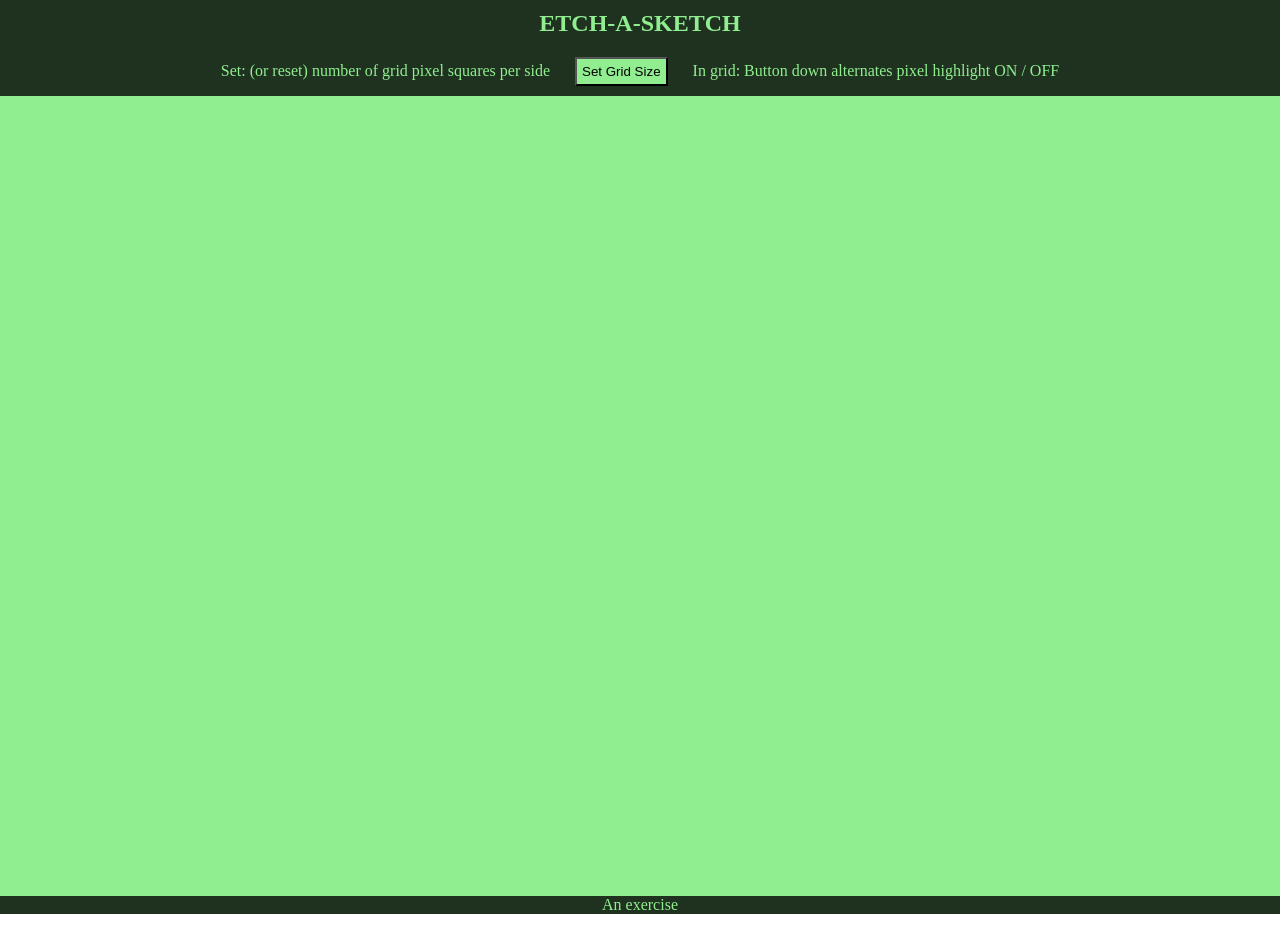
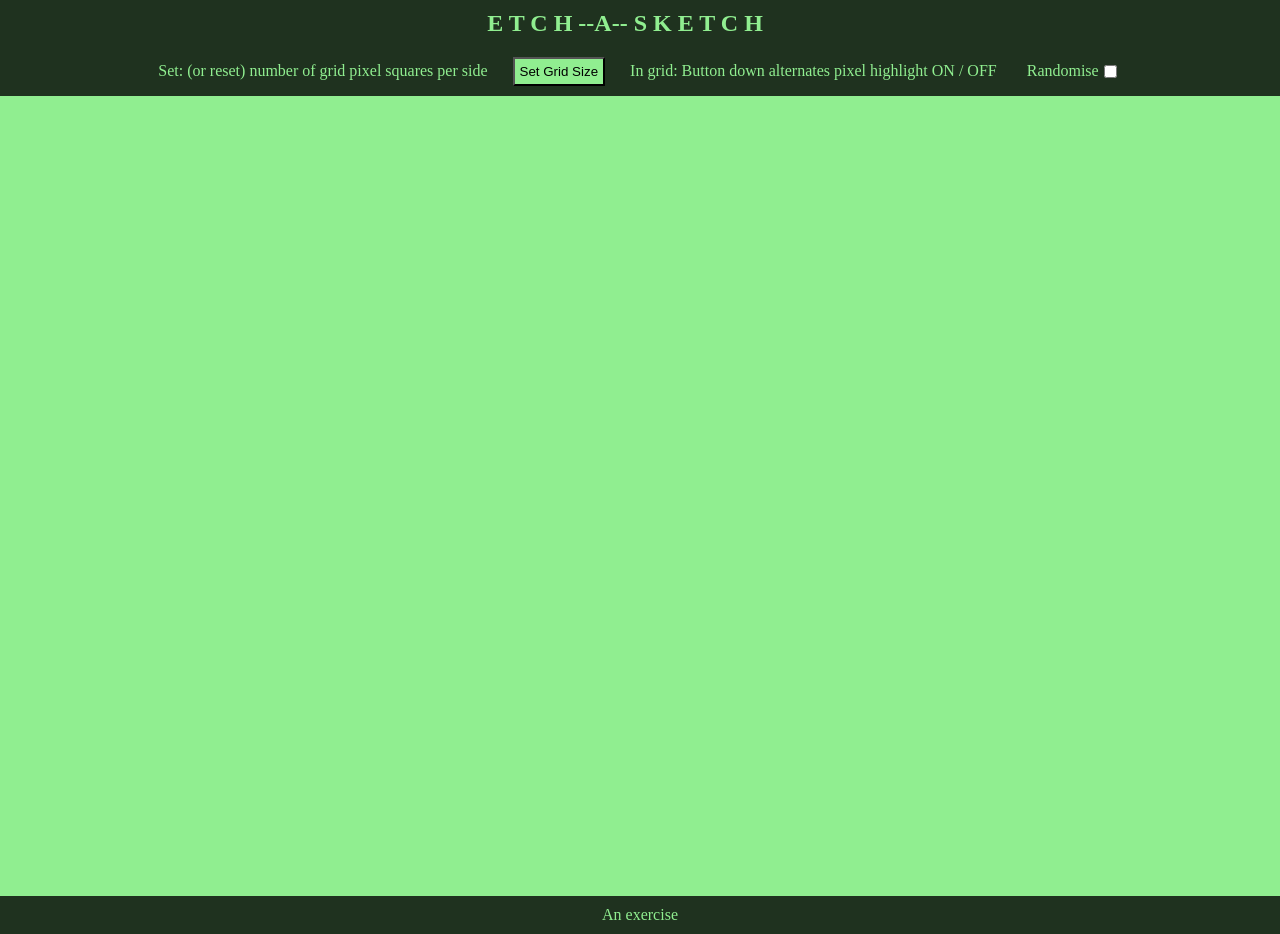
Before and after one commit to Stream5937/Etch-a-Sketch, a plain HTML site: page etch-a-sketch.html in a window 1280 px wide. Drawn offline with Linux system fonts and the light colour scheme.

Commit message:
add randomisation

```diff
--- a/etch-a-sketch.html
+++ b/etch-a-sketch.html
@@ -9,11 +9,17 @@
 </head>
 <body>
     <div class="header">
-        <h2 class="heading">ETCH-A-SKETCH</h2>
+        <h2 class="heading">E T C H --A-- S K E T C H</h2>
         <div class="btnContainer">
             <div class="btnNote">Set: (or reset) number of grid pixel squares per side</div>
             <button class="setGridSize" onclick="gridSetUp()" >Set Grid Size</button>
             <div class="btnNote">In grid: Button down alternates pixel highlight ON / OFF</div>
+            <div class="randNote">
+                <span class="flex-control-rand">
+                <input type="checkbox" id="random" name="random">
+                <label id="randLabel" for="random">Randomise</label>
+                </span>
+            </div>
         </div>
     </div>
     <div class="container" id="grid">
--- a/etch-a-sketch.js
+++ b/etch-a-sketch.js
@@ -3,6 +3,8 @@ const sketch = document.querySelector('.sketch');
 let rowContainer;
 let selectedCell;
 let enableHighlight = false;
+//let randCheck = document.querySelector("input[type=checkbox]");
+let randCheck = document.getElementById("random");
 
 
 let heading = document.querySelector('.heading');
@@ -19,6 +21,7 @@ sketch.onmousedown = () =>{
 
 sketch.onmouseover = (event) => {
   let e = event.target.closest('div'); // (1)
+
   if (!e) return;
   if (e.tagName != 'DIV') return;
   if(enableHighlight){
@@ -28,13 +31,24 @@ sketch.onmouseover = (event) => {
 
 sketch.on
 function highlight(cell) {
+
+  selectedCell = cell;
+
   /*
   if (selectedCell) { // remove the existing highlight if any
     selectedCell.classList.remove('highlight');
   }
   */
-  selectedCell = cell;
-  selectedCell.classList.add('highlight'); // highlight the new cell
+  if(randCheck.checked){
+    selectedCell.classList.add('nohighlight'); // remove highlight from the new cell
+    //console.log(selectedCell.style.backgroundColor);
+    //selectedCell.style.backgroundColor="blue";    //works
+    //console.log(selectedCell.style.backgroundColor);
+    selectedCell.style.backgroundColor= getRndColString();
+  }
+  else{
+    selectedCell.classList.add('highlight'); // highlight the new cell
+  }
 }
 
 
@@ -74,3 +88,9 @@ function resetSketch(){
     element.removeChild(element.lastChild);
   }
 }
+
+function getRndColString() {
+  let colStr = "#"+ (Math.random()	* 0xFFFFFF<<0).toString(16);
+  //console.log("colStr = "+ colStr);
+  return colStr;
+}
--- a/style.css
+++ b/style.css
@@ -62,6 +62,10 @@
     background-color: yellow;
 }
 
+.noHighlight{
+    background-color: cyan;
+}
+
 .header,
 .footer {
     display: flex;
@@ -71,12 +75,16 @@
     background-color: rgb(31, 50, 31);
 }
 
+.footer {
+    padding: 10px 0px 10px 0px;
+}
+
 .heading {
     display: flex;
     justify-content : center;
     color: lightgreen;
     font-weight: 700;
-    margin : 0px 10px;
+    margin : 0px 30px 0px 0px;
     padding :10px;
 }
 
@@ -93,3 +101,20 @@
     justify-self: flex-start;
     margin: 15px;
 }
+
+.randNote {
+    display: flex;
+    justify-self: flex-end;
+    margin: 15px;
+}
+
+
+.flex-control-rand{
+  display: flex;
+  justify-content:flex-end ;
+}
+
+.flex-control-rand input {
+  order: 2;
+  margin : 0 5px;
+}
```
